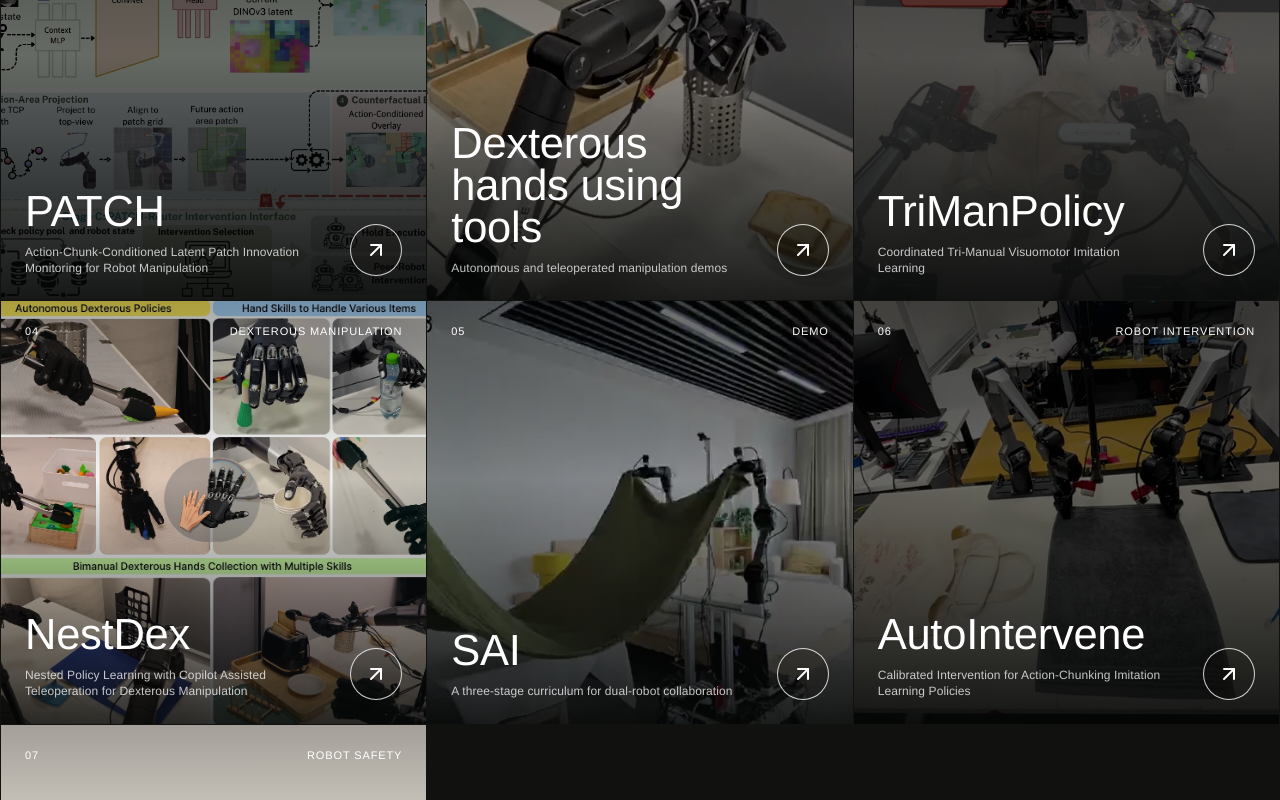
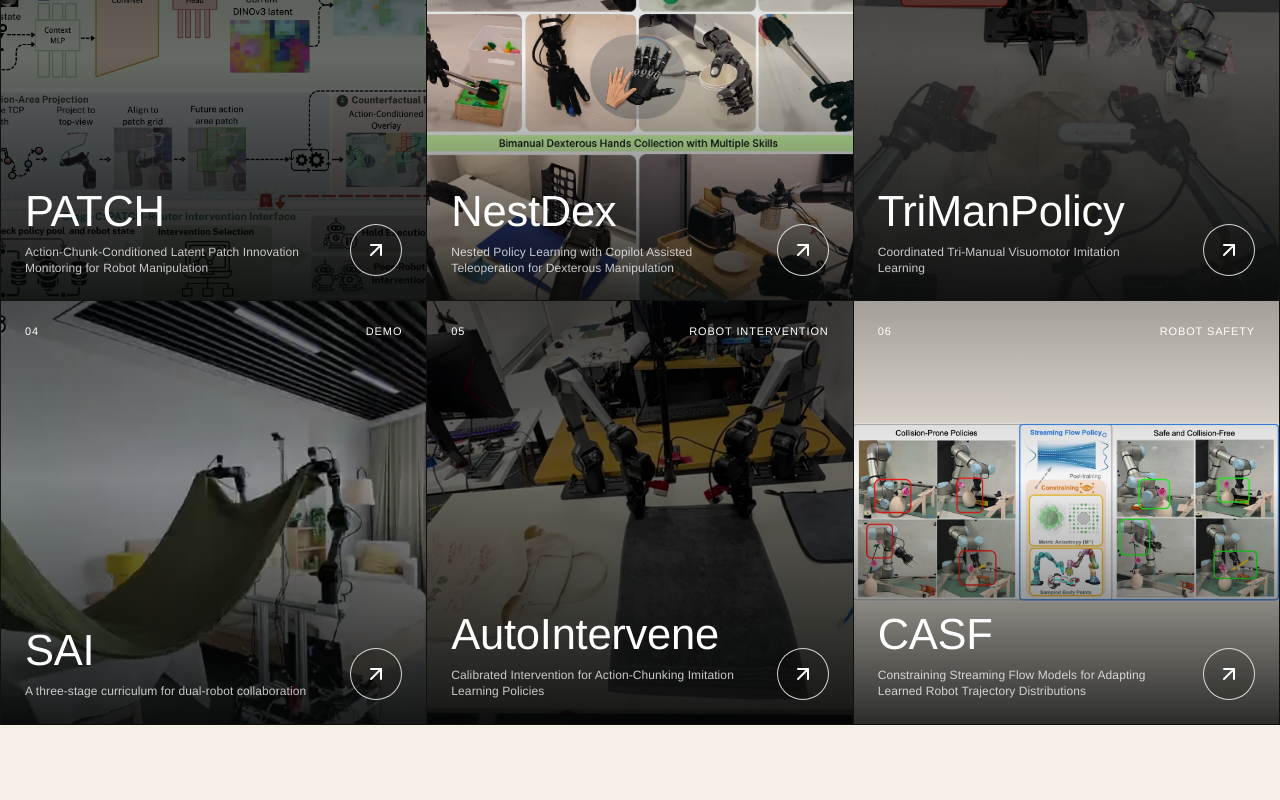
Before and after one commit to cheese-zj/pairlab-site, a React (Vite) app: page /research in a window 1280 px wide. Shown: the part 880-1680 px from the top of the page. Built offline with nearby package versions, Linux system fonts and the light colour scheme; a web font is replaced by a local one.

Commit message:
Merge dexterous demos into NestDex

```diff
--- a/src/researchProjects.ts
+++ b/src/researchProjects.ts
@@ -41,37 +41,20 @@ export const researchProjects: ResearchProject[] = [
   },
   {
     id: '02',
-    slug: 'motion-and-manipulation',
-    title: 'Dexterous hands using tools',
-    subtitle: 'Autonomous and teleoperated manipulation demos',
-    type: 'In progress',
-    image: '/long-horizon-manipulation-poster.webp',
-    hoverImage: '/long-horizon-manipulation.gif',
-    videos: [
-      {
-        title: 'Long-horizon toaster demo',
-        src: '/long-horizon-manipulation.mp4',
-        poster: '/long-horizon-manipulation-poster.webp',
-        caption: 'Robot manipulation and teleoperation data collection in a multi-stage toaster task.',
-      },
-      {
-        title: 'Punch paper and file it',
-        src: '/dexterous-paper-folder.mp4',
-        caption: 'Dexterous tool use for punching holes in paper and placing it into a folder.',
-      },
-      {
-        title: 'WuJi hand — autonomous',
-        src: '/dexterous-wujihand.mp4',
-        caption: 'Autonomous dexterous hand manipulation with the WuJi hand platform.',
-      },
+    slug: 'nestdex',
+    title: 'NestDex',
+    subtitle: 'Nested Policy Learning with Copilot Assisted Teleoperation for Dexterous Manipulation',
+    type: 'Dexterous manipulation',
+    image: '/nestdex-overview.webp',
+    externalUrl: '/research/nestdex/',
+    externalLabel: 'Visit project site',
+    topics: ['Dexterous manipulation', 'Shared autonomy', 'Imitation learning'],
+    details: [
+      'NestDex places learned, state-conditioned hand skills inside the demonstration-collection loop, allowing an operator to guide task-level arm motion while a copilot handles fine-grained finger coordination.',
+      'The resulting complete-task demonstrations train a separate visuomotor policy that controls the arm and dexterous hand independently at deployment.',
     ],
-    summary: 'Dexterous hands using everyday tools across autonomous and teleoperated tasks.',
-    description: 'An in-progress demo collection exploring dexterous tool use, multi-stage manipulation, and long-horizon data collection.',
-    topics: ['Dexterous manipulation', 'Robot learning', 'Teleoperation'],
-    details: [
-      'This ongoing collection tests robotic hands on everyday tools and multi-stage tasks that demand contact, sequencing and recovery across longer horizons.',
-      'The demonstrations combine autonomous execution with teleoperated data collection to study how capable manipulation behaviours can be learned from physical interaction.',
-    ],
+    summary: 'Copilot-assisted demonstration collection for autonomous dexterous manipulation.',
+    description: 'A nested policy-learning framework that turns reusable hand skills into reliable complete-task demonstrations and independent autonomous policies.',
   },
   {
     id: '03',
@@ -93,23 +76,6 @@ export const researchProjects: ResearchProject[] = [
   },
   {
     id: '04',
-    slug: 'nestdex',
-    title: 'NestDex',
-    subtitle: 'Nested Policy Learning with Copilot Assisted Teleoperation for Dexterous Manipulation',
-    type: 'Dexterous manipulation',
-    image: '/nestdex-overview.webp',
-    externalUrl: '/research/nestdex/',
-    externalLabel: 'Visit project site',
-    topics: ['Dexterous manipulation', 'Shared autonomy', 'Imitation learning'],
-    details: [
-      'NestDex places learned, state-conditioned hand skills inside the demonstration-collection loop, allowing an operator to guide task-level arm motion while a copilot handles fine-grained finger coordination.',
-      'The resulting complete-task demonstrations train a separate visuomotor policy that controls the arm and dexterous hand independently at deployment.',
-    ],
-    summary: 'Copilot-assisted demonstration collection for autonomous dexterous manipulation.',
-    description: 'A nested policy-learning framework that turns reusable hand skills into reliable complete-task demonstrations and independent autonomous policies.',
-  },
-  {
-    id: '05',
     slug: 'sai-dual-robot-collaboration',
     title: 'SAI',
     subtitle: 'A three-stage curriculum for dual-robot collaboration',
@@ -133,7 +99,7 @@ export const researchProjects: ResearchProject[] = [
     ],
   },
   {
-    id: '06',
+    id: '05',
     slug: 'autointervene',
     title: 'AutoIntervene',
     subtitle: 'Calibrated Intervention for Action-Chunking Imitation Learning Policies',
@@ -151,7 +117,7 @@ export const researchProjects: ResearchProject[] = [
     description: 'AutoIntervene monitors action-chunking policies and provides calibrated intervention across long-horizon manipulation tasks.',
   },
   {
-    id: '07',
+    id: '06',
     slug: 'constraint-aware-streaming-flow',
     title: 'CASF',
     subtitle: 'Constraining Streaming Flow Models for Adapting Learned Robot Trajectory Distributions',
--- a/src/seo.ts
+++ b/src/seo.ts
@@ -189,5 +189,6 @@ export const sitemapPaths = [
   ...prerenderPaths,
   '/research/patch/',
   '/research/trimanpolicy/',
+  '/research/nestdex/',
   '/research/autointervene/',
 ]
```
Also changed, not shown: src/worker.ts (+12 -1 lines).
